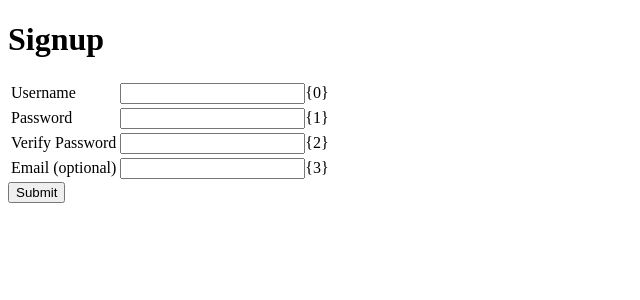
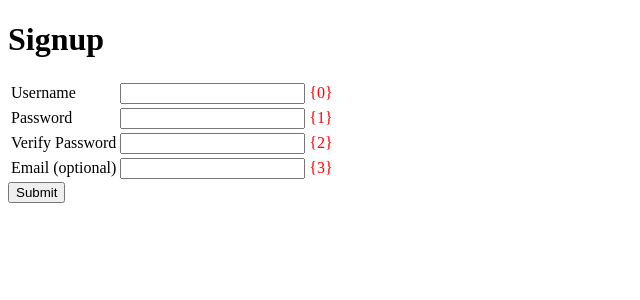
Before and after one commit to jrwilson5116/user-signup, a Flask app: template templates/index.html in a window 1280 px wide. Shown: the top 300 px of the page, without its empty margins (0-640 px from the left). Run offline with Flask 2, Linux system fonts and the light colour scheme; the template is opened without the code that fills it, so the values that code supplies are empty.

Commit message:
adds red coloring for error messages

```diff
--- /dev/null
+++ b/static/styles/style.css
@@ -0,0 +1,3 @@
+.error{
+    color: red;
+}
--- a/templates/index.html
+++ b/templates/index.html
@@ -3,7 +3,7 @@
 
 <html>
     <head>
-
+        <link rel= "stylesheet" type= "text/css" href= "{{ url_for('static',filename='styles/style.css') }}">
     </head>
     <body>
     <h1>Signup</h1>
@@ -12,30 +12,30 @@
                 <tr>
                     <td><label for="username">Username</label></td>
                     <td>
-                        <input name="username" type="text" value="">{0}
-                        <span class="error"></span>
+                        <input name="username" type="text" value="">
+                        <span class="error">{0}</span>
                     </td>
 
                 </tr>
                 <tr>
                     <td><label for="password">Password</label></td>
                     <td>
-                        <input name="password" type="password">{1}
-                        <span class="error"></span>
+                        <input name="password" type="password">
+                        <span class="error">{1}</span>
                     </td>
                 </tr>
                 <tr>
                     <td><label for="verify">Verify Password</label></td>
                     <td>
-                        <input name="verify" type="password">{2}
-                        <span class="error"></span>
+                        <input name="verify" type="password">
+                        <span class="error">{2}</span>
                     </td>
                 </tr>
                 <tr>
                     <td><label for="email">Email (optional)</label></td>
                     <td>
-                        <input name="email" value="">{3}
-                        <span class="error"></span>
+                        <input name="email" value="">
+                        <span class="error">{3}</span>
                     </td>
                 </tr>
             </table>
```
